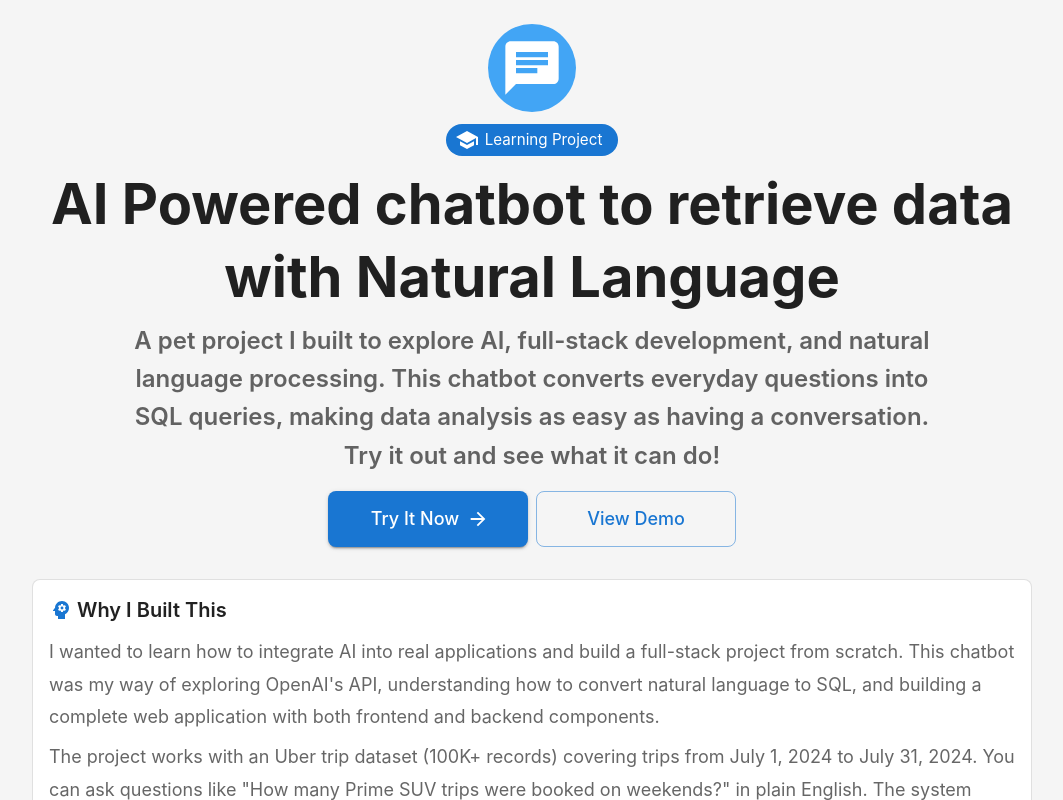
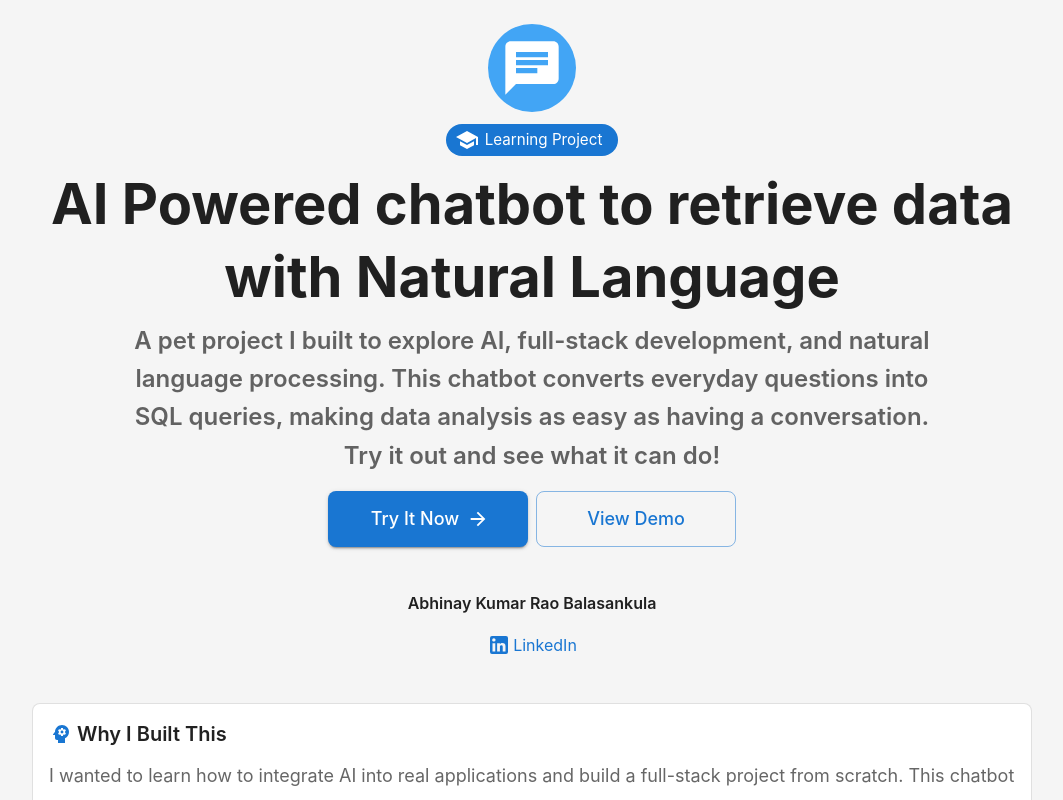
Before and after one commit to Abhinay1235/aichatbot-ui, a React (Vite) app: page / in a window 1280 px wide. Shown: the top 800 px of the page, without its empty margins (108-1171 px from the left). Built offline with nearby package versions, Linux system fonts and the light colour scheme.

Commit message:
update credits

```diff
--- a/src/pages/HomePage.tsx
+++ b/src/pages/HomePage.tsx
@@ -11,7 +11,8 @@ import {
   Card,
   CardContent,
   Chip,
-  Stack
+  Stack,
+  Link
 } from '@mui/material'
 import {
   Chat as ChatIcon,
@@ -26,7 +27,8 @@ import {
   School as SchoolIcon,
   Lightbulb as LightbulbIcon,
   Explore as ExploreIcon,
-  Psychology as PsychologyIcon
+  Psychology as PsychologyIcon,
+  LinkedIn as LinkedInIcon
 } from '@mui/icons-material'
 import { useNavigate } from 'react-router-dom'
 
@@ -179,6 +181,41 @@ export const HomePage = () => {
               View Demo
             </Button>
           </Stack>
+        </Box>
+
+        {/* Credits Section */}
+        <Box
+          sx={{
+            textAlign: 'center',
+            py: 3,
+            mb: { xs: 4, md: 6 },
+          }}
+        >
+          <Typography
+            variant="h6"
+            component="div"
+            sx={{ mb: 2, fontWeight: 600 }}
+          >
+            Abhinay Kumar Rao Balasankula
+          </Typography>
+          <Link
+            href="https://www.linkedin.com/in/abhinaykumarrao"
+            target="_blank"
+            rel="noopener noreferrer"
+            sx={{
+              display: 'inline-flex',
+              alignItems: 'center',
+              gap: 0.5,
+              textDecoration: 'none',
+              color: 'primary.main',
+              '&:hover': {
+                textDecoration: 'underline',
+              },
+            }}
+          >
+            <LinkedInIcon />
+            LinkedIn
+          </Link>
         </Box>
 
         {/* What is This Section */}
```
